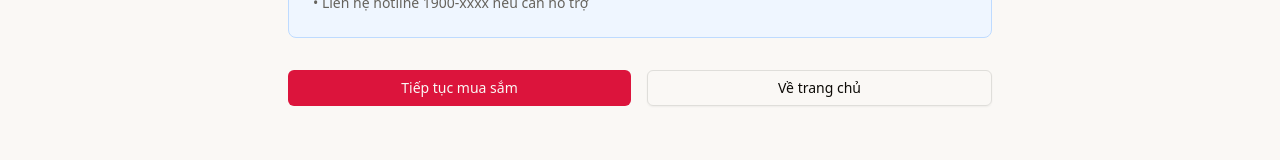
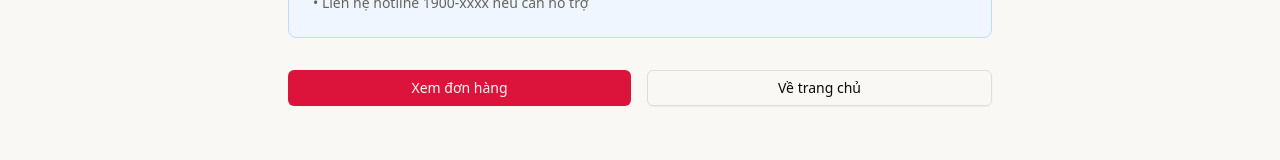
Before and after one commit to hoang-bh-1203/bookstore-web-app, a React (Vite) app in the folder bookstore-frontend/: page /order-success in a window 1280 px wide. Shown: the part 627-787 px from the top of the page. Built offline with nearby package versions, Linux system fonts and the light colour scheme.

Commit message:
feat: fix confirm

```diff
--- a/bookstore-frontend/src/pages/user/OrderSuccess.tsx
+++ b/bookstore-frontend/src/pages/user/OrderSuccess.tsx
@@ -69,7 +69,7 @@ export default function OrderSuccessPage() {
               asChild
               className="flex-1 bg-primary text-primary-foreground hover:bg-primary/90"
             >
-              <Link to="/products">Tiếp tục mua sắm</Link>
+              <Link to="/account/orders">Xem đơn hàng</Link>
             </Button>
             <Button asChild variant="outline" className="flex-1 bg-transparent">
               <Link to="/">Về trang chủ</Link>
```
